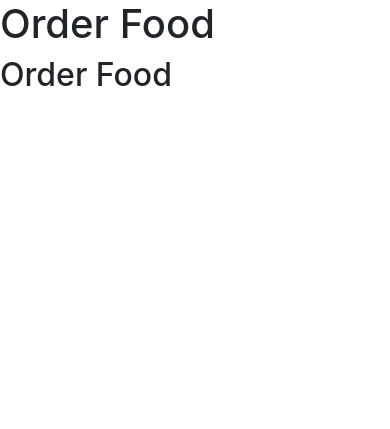
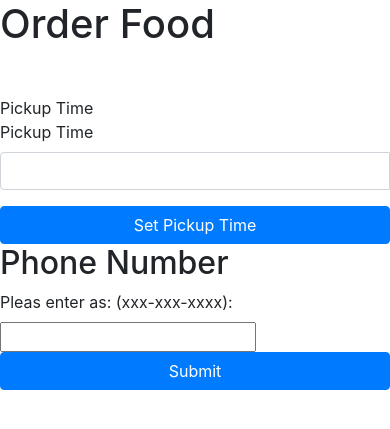
Before and after one commit to captainkev20/marthas_brew, a CodeIgniter app: page /marthas_brew/orders in a window 390 px wide; the page is wider, and only the part inside the window is pictured. Shown: the part 56-485 px from the top of that part. Run offline with CodeIgniter, Linux system fonts and the light colour scheme; data that the repository does not hold is empty; some libraries are stand-ins or nearby versions.

Commit message:
Add elements for pickup time and phone number

```diff
--- a/application/views/orders/index.php
+++ b/application/views/orders/index.php
@@ -1,13 +1,36 @@
-<h2><?php echo $title; ?></h2>
-
+<!DOCTYPE html>
 <html>
     <head>
-        <title>Order Food</title>
+        <title>Our Gourmet Offerings</title>
         <link rel="stylesheet" href="https://maxcdn.bootstrapcdn.com/bootstrap/4.0.0/css/bootstrap.min.css"
+        <link rel="stylesheet" type="text/css" href="https://cdnjs.cloudflare.com/ajax/libs/bootstrap-datetimepicker/4.17.37/css/bootstrap-datetimepicker.min.css">
+        <style type="text/css">
+            .container {
+                margin-top: 40px;
+            }
+            .btn-primary {
+                width: 100%;
+            }
+        </style>
+
+        <script type="text/javascript" src="https://ajax.googleapis.com/ajax/libs/jquery/1.12.4/jquery.min.js"></script>
+        <script type="text/javascript" src="https://cdn.jsdelivr.net/momentjs/2.14.1/moment.min.js"></script>
+        <script type="text/javascript" src="https://maxcdn.bootstrapcdn.com/bootstrap/3.3.6/js/bootstrap.min.js"></script>
+        <script type="text/javascript" src="https://cdnjs.cloudflare.com/ajax/libs/bootstrap-datetimepicker/4.17.37/js/bootstrap-datetimepicker.min.js"></script>
+
+        <script type='text/javascript'>
+            $( document ).ready(function() {
+                $('#datetimepicker1').datetimepicker();
+            });
+        </script>
     </head>
+
+
 
     <body>
     <div class="row">
+        <div class="column">
+
             <div class="container" style="width:600px;">
                 <?php foreach($orders as $order_item):?>
                     <div class="col-md-4">
@@ -25,5 +48,43 @@
                     </div>
                 <?php endforeach;?>
             </div>
+        </div>
+
+
+        <div class="col-md-3 col-md-offset-3">
+            <div class="panel panel-primary">
+                <div class="panel-heading">Pickup Time</div>
+                <div class="panel-body">
+                    <div class="row">
+                        <div class='col-md-6'>
+                            <div class="form-group">
+                                <label class="control-label">Pickup Time</label>
+                                <div class='input-group date' id='datetimepicker1'>
+                                    <input type='text' class="form-control" />
+                                    <span class="input-group-addon">
+                     <span class="glyphicon glyphicon-calendar"></span>
+                     </span>
+                                </div>
+                            </div>
+                        </div>
+                    </div>
+                    <input type="submit" class="btn btn-primary" value="Set Pickup Time">
+                </div>
+            </div>
+        </div>
+
+        <div class="col-md-3 col-md-offset-3">
+            <form>
+                <h2>Phone Number</h2>
+                <label for="tel_number">Pleas enter as: (xxx-xxx-xxxx):</label><br/>
+                <input id="tel_number" type="tel" pattern=^\d{3}-\d{3}-\d{4}$" required >
+                <br>
+                <input type="submit" class="btn btn-primary" value="Submit">
+            </form>
+        </div>
+        <!--Close row-->
+    </div>
+
     </body>
+
 </html>
```
Lines whose indentation alone changed are shown as unchanged.
